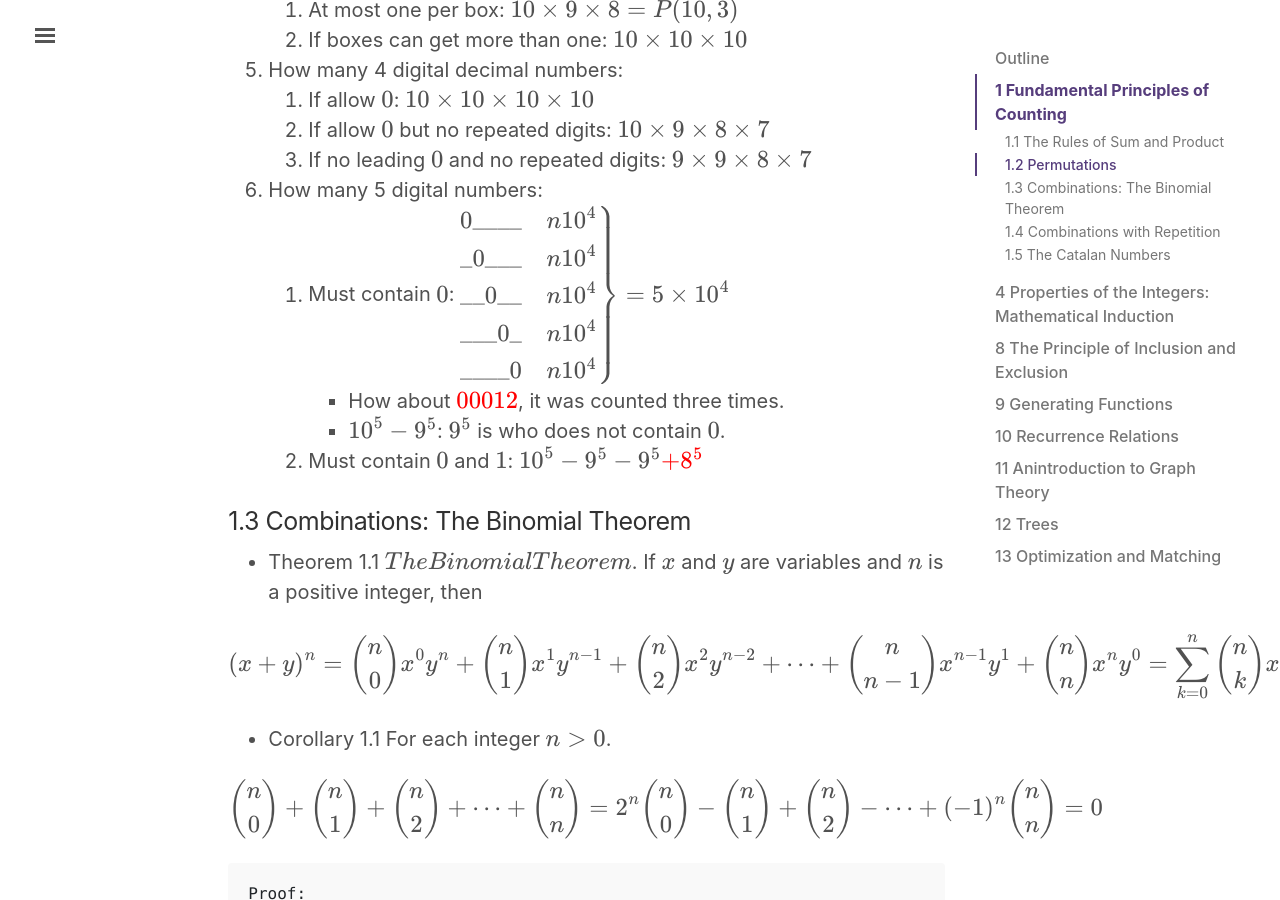
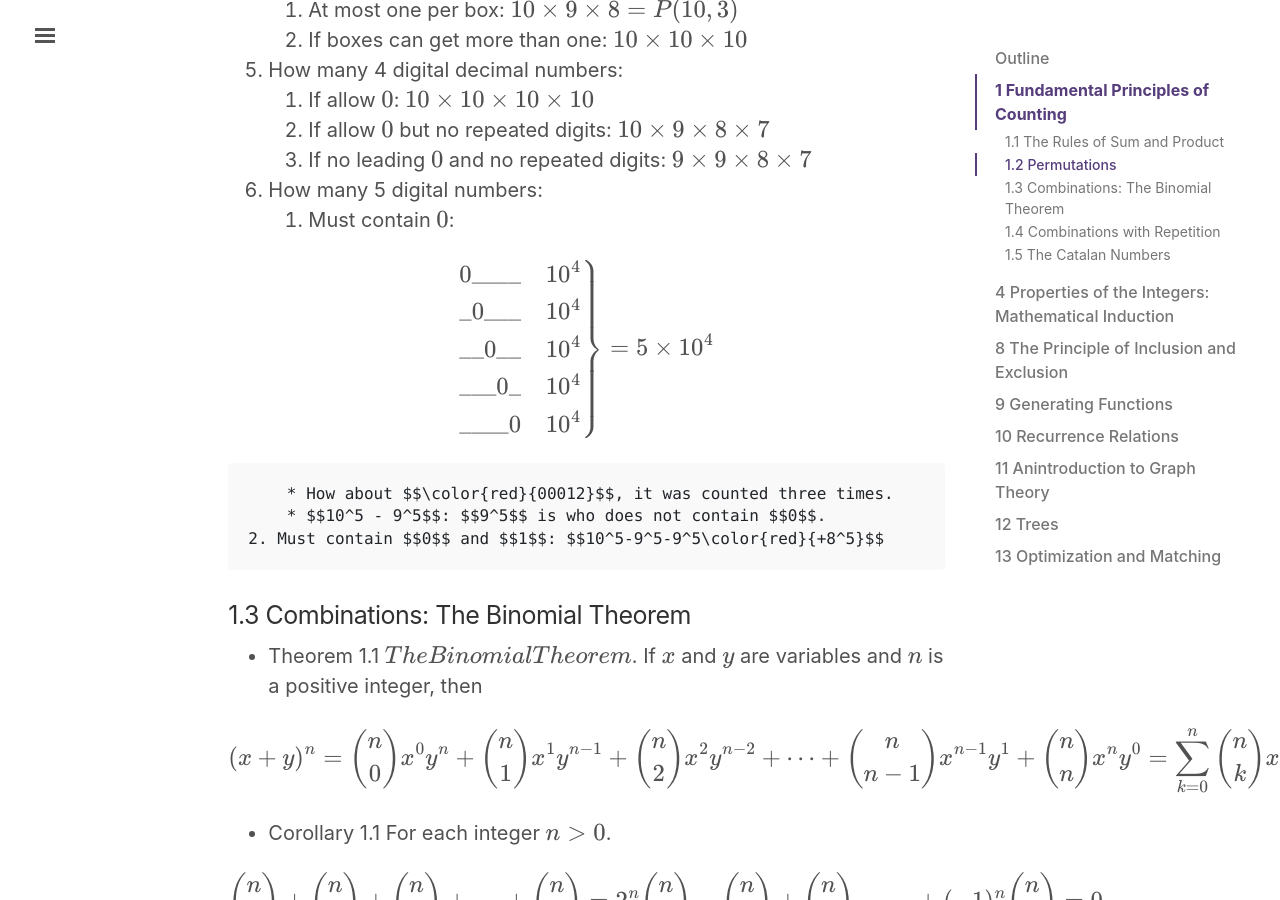
Before and after one commit to lingt-xyz/note, a Jekyll site: the page built from _posts/2018-09-01-COMP339.md, in a window 1280 px wide and 900 px high, scrolled down 2195 px. Built offline with Jekyll 4.4.1, drawn with Linux system fonts in a browser that asks for light colours; formulas are drawn with MathJax 3; comment, search, counter and statistics services are not loaded.

Commit message:
add space in latex

```diff
--- a/_posts/2018-09-01-COMP339.md
+++ b/_posts/2018-09-01-COMP339.md
@@ -76,18 +76,20 @@ e.g.:
     3. If no leading {% raw %}$$0$${% endraw %} and no repeated digits: {% raw %}$$9\times9\times8\times7$${% endraw %}
 6. How many 5 digital numbers:
     1. Must contain {% raw %}$$0$${% endraw %}:
+
 {% raw %}$$
 \left.
 \begin{array}{l}
-0\_\_\_\_&n10^4\\
-\_0\_\_\_&n10^4\\
-\_\_0\_\_&n10^4\\
-\_\_\_0\_&n10^4\\
-\_\_\_\_0&n10^4
+0 \_ \_ \_ \_&10^4\\
+\_ 0 \_ \_ \_&10^4\\
+\_ \_ 0 \_ \_&10^4\\
+\_ \_ \_ 0 \_&10^4\\
+\_ \_ \_ \_ 0&10^4
 \end{array}
 \right\}
 =5\times10^4
 $${% endraw %}
+
         * How about {% raw %}$$\color{red}{00012}$${% endraw %}, it was counted three times.
         * {% raw %}$$10^5 - 9^5$${% endraw %}: {% raw %}$$9^5$${% endraw %} is who does not contain {% raw %}$$0$${% endraw %}.
     2. Must contain {% raw %}$$0$${% endraw %} and {% raw %}$$1$${% endraw %}: {% raw %}$$10^5-9^5-9^5\color{red}{+8^5}$${% endraw %}
```
